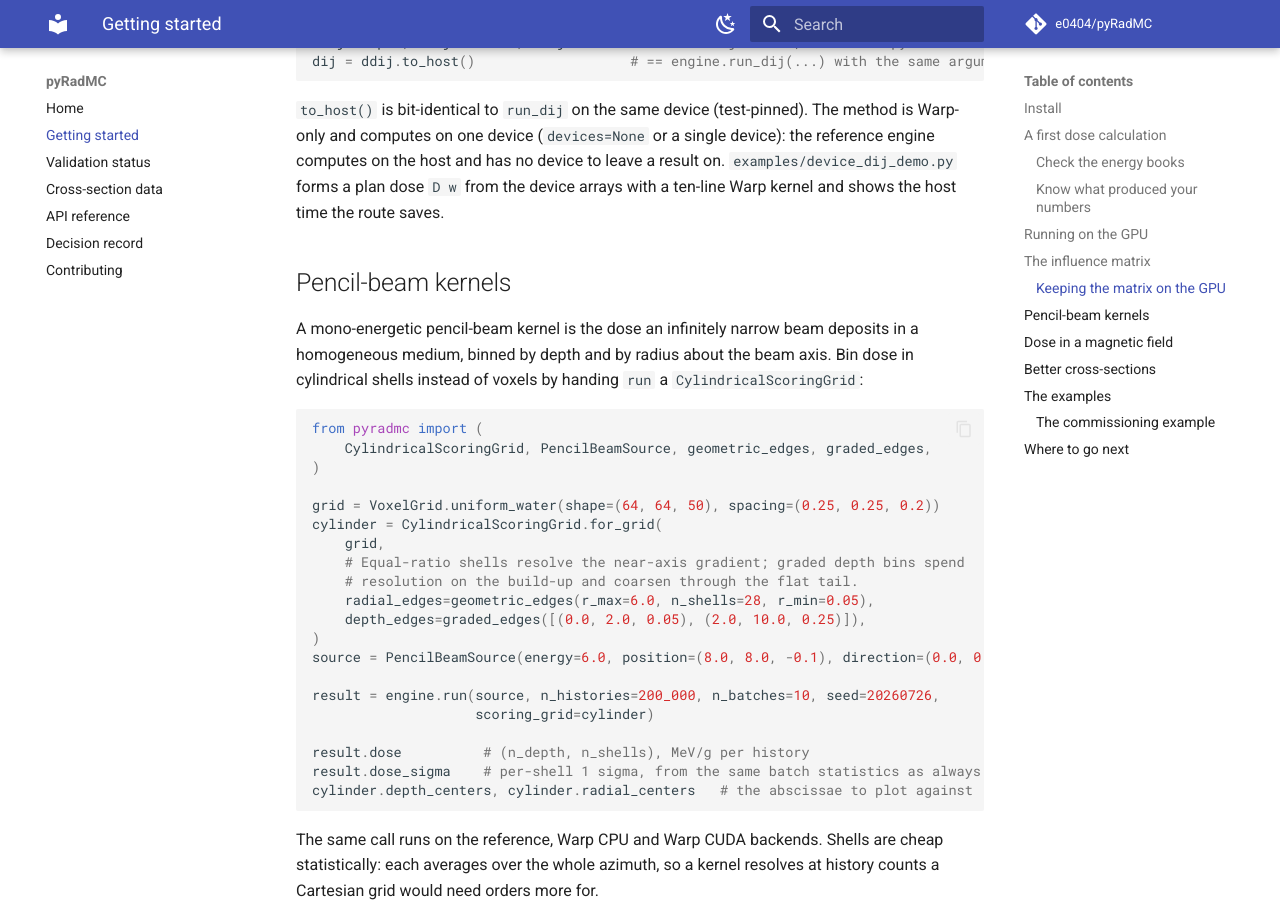
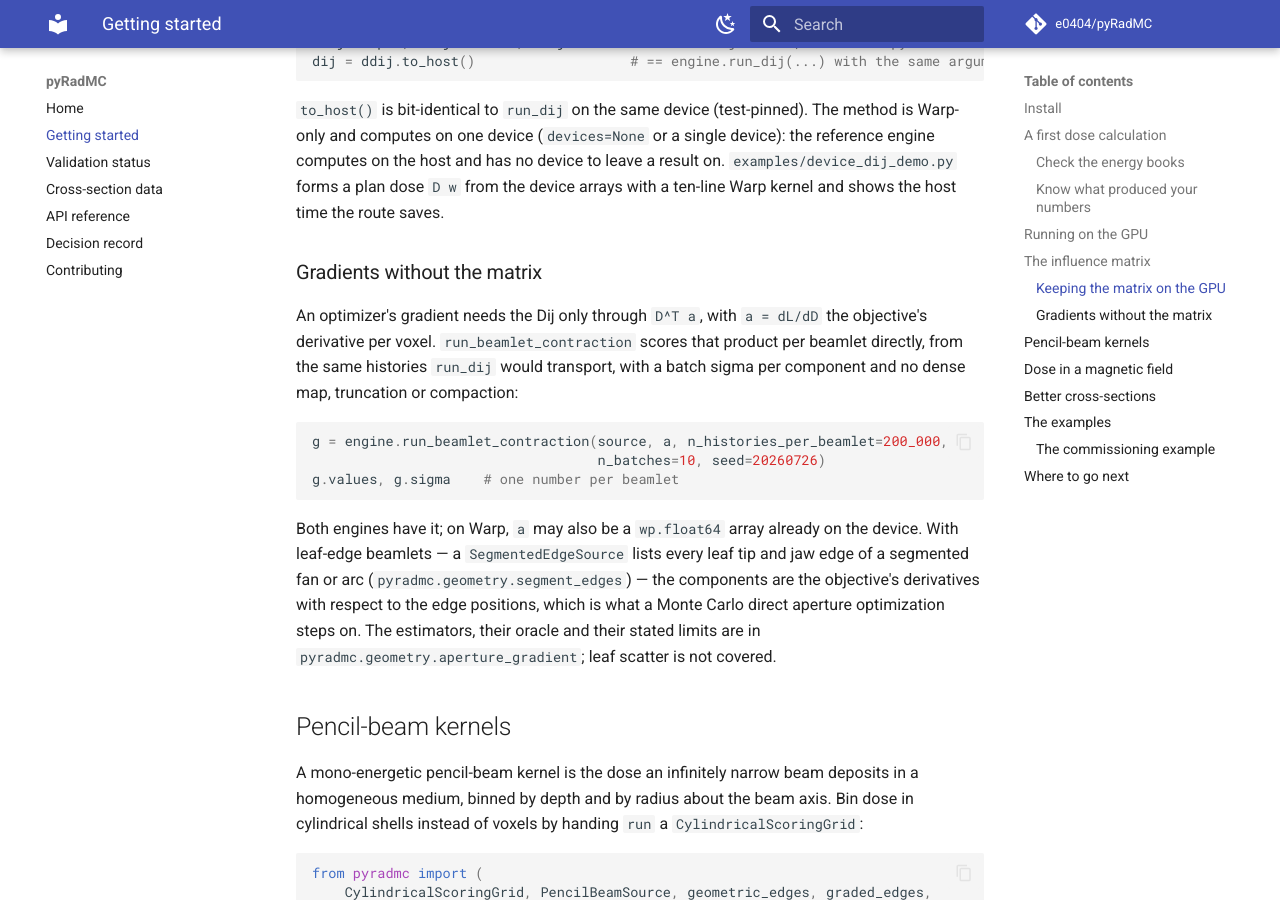
Before and after one commit to e0404/pyRadMC, an MkDocs documentation site: the page built from docs/getting-started.md, in a window 1280 px wide and 900 px high, scrolled down 2635 px. Built offline with MkDocs 1.6.1 and Material for MkDocs 9.7.7, drawn with Linux system fonts in a browser that asks for light colours; comment, search, counter and statistics services are not loaded; some of the changed text lies outside the part shown.

Commit message:
docs: add aperture gradients to README and guides
List the four new public modules in the API reference's subsystem
table and ContractionResult beside the other result types; add a
short "Gradients without the matrix" section and the five
aperture-gradient examples to the getting-started guide, kept apart
from the one-minute list because they need CUDA and take longer;
mention the capability in the README.

Co-Authored-By: Claude Opus 5.5 <noreply@anthropic.com>

````diff
--- a/docs/getting-started.md
+++ b/docs/getting-started.md
@@ -127,6 +127,26 @@ is Warp-only and computes on one device (`devices=None` or a single device): the
 reference engine computes on the host and has no device to leave a result on.
 `examples/device_dij_demo.py` forms a plan dose `D w` from the device arrays with a
 ten-line Warp kernel and shows the host time the route saves.
+
+### Gradients without the matrix
+
+An optimizer's gradient needs the Dij only through `D^T a`, with `a = dL/dD` the
+objective's derivative per voxel. `run_beamlet_contraction` scores that product per
+beamlet directly, from the same histories `run_dij` would transport, with a batch sigma
+per component and no dense map, truncation or compaction:
+
+```python
+g = engine.run_beamlet_contraction(source, a, n_histories_per_beamlet=200_000,
+                                   n_batches=10, seed=20260726)
+g.values, g.sigma    # one number per beamlet
+```
+
+Both engines have it; on Warp, `a` may also be a `wp.float64` array already on the
+device. With leaf-edge beamlets — a `SegmentedEdgeSource` lists every leaf tip and jaw
+edge of a segmented fan or arc (`pyradmc.geometry.segment_edges`) — the components are
+the objective's derivatives with respect to the edge positions, which is what a Monte
+Carlo direct aperture optimization steps on. The estimators, their oracle and their
+stated limits are in `pyradmc.geometry.aperture_gradient`; leaf scatter is not covered.
 
 ## Pencil-beam kernels
 
@@ -273,6 +293,16 @@ measured wall), `virtual_source_demo.py`
 (see [pencil-beam kernels](#pencil-beam-kernels)), and `noise_bias_study.py`
 (the correlated-sampling decision study).
 
+The aperture-gradient scripts are heavier: they want a CUDA device, take about a minute
+or more, and all but the first need the EPICS libraries. `aperture_gradient_demo.py`
+(leaf-tip and jaw-edge dose gradients of a parallel beam: four estimators against a
+finite-difference oracle), `aperture_gradient_consistency.py` (the fan leaf gradient
+against the forward model's finite difference, edge by edge), `aperture_gradient_fan_dao.py`
+(a Monte Carlo direct aperture optimization of a 6 MV fan, forward and gradient on the
+GPU), `vmat_arc_dao.py` (the same for a 36-angle arc under a leaf-speed limit) and the
+study `aperture_gradient_feasibility.py` (gradient precision against histories per
+edge, about four minutes).
+
 ### The commissioning example
 
 ![Central-axis depth doses for a sweep of square fields, and the rectangular output-factor matrix](assets/commissioning_vsm_example.png)
````
Also changed, not shown: README.md (+7 -0 lines), docs/api.md (+6 -0 lines).
